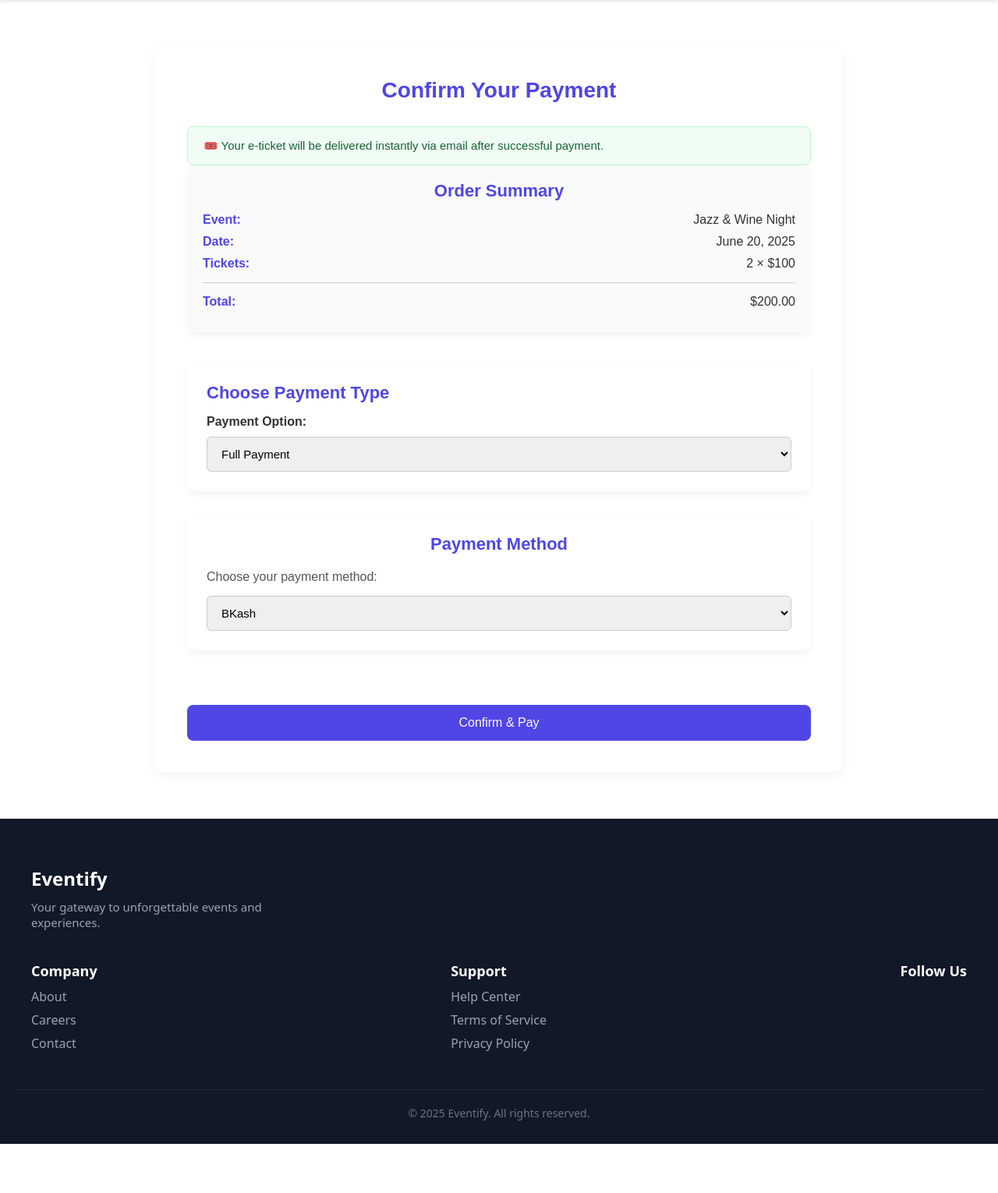
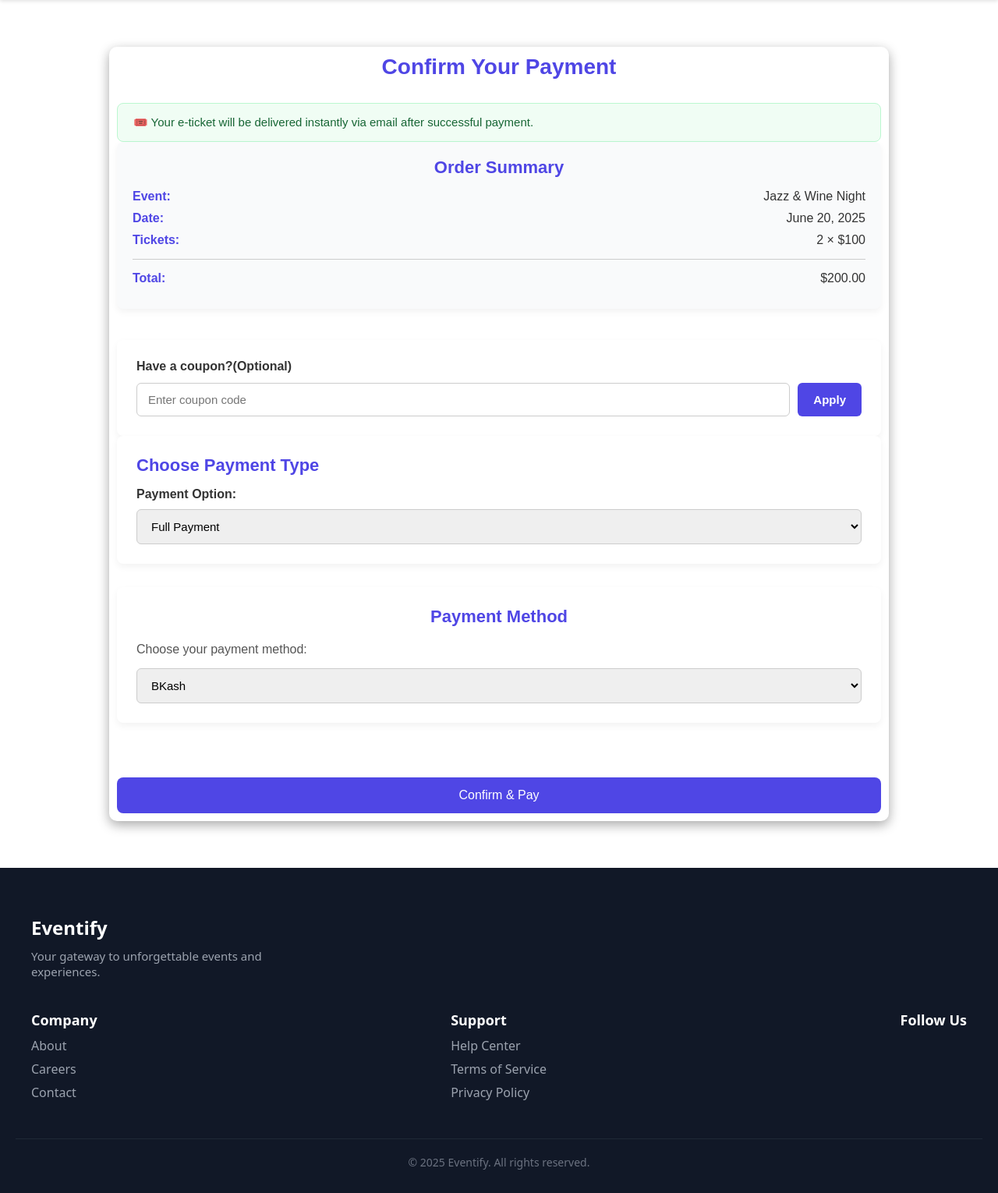
Before and after one commit to Zihan231/Event-Booking, a PHP site: page /View/Payment.html in a window 1280 px wide. Shown: the part 72-1602 px from the top of the page at 78% size. Before the commit the page ends 1539 px from the top, so only its background shows below. Run offline with PHP 8.4, Linux system fonts and the light colour scheme.

Commit message:
Payment fixed & cuopon feature added to the payment page

```diff
--- a/Asset/CSS/Style_Payment.css
+++ b/Asset/CSS/Style_Payment.css
@@ -167,13 +167,18 @@ nav {
 
 /* Main Payment Section */
 main.payment-section {
-  max-width: 800px;
+  max-width: 1000px;
   margin: 60px auto;
-  padding: 40px;
+  padding: 0px;
   background-color: #ffffff;
   box-shadow: 0 4px 15px rgba(0, 0, 0, 0.05);
   border-radius: 10px;
   font-family: sans-serif;
+}
+.container {
+  box-shadow: 0 5px 15px rgba(0, 0, 0, 0.3);
+  border-radius: 10px;
+  padding: 10px;
 }
 
 main.payment-section h2 {
@@ -221,6 +226,74 @@ main.payment-section h2 {
   border: none;
   border-top: 1px solid #ccc;
 }
+/* Cuopon Section Starts */
+/* Coupon Section Starts */
+.coupon-section {
+  background-color: #ffffff;
+  padding: 25px;
+  margin-top: 30px;
+  border-radius: 8px;
+  box-shadow: 0 4px 10px rgba(0, 0, 0, 0.05);
+  font-family: sans-serif;
+}
+
+.coupon-section label {
+  font-size: 16px;
+  font-weight: 600;
+  color: #333;
+  display: block;
+  margin-bottom: 12px;
+}
+
+.coupon-input-group {
+  display: flex;
+  gap: 10px;
+  flex-wrap: wrap;
+}
+
+.coupon-section input {
+  flex: 1;
+  padding: 12px 14px;
+  border: 1px solid #ccc;
+  border-radius: 6px;
+  font-size: 15px;
+  min-width: 180px;
+}
+
+.coupon-section button {
+  background-color: #4f46e5;
+  color: white;
+  padding: 12px 20px;
+  border: none;
+  border-radius: 6px;
+  font-size: 15px;
+  font-weight: 600;
+  cursor: pointer;
+  transition: background-color 0.3s ease;
+  white-space: nowrap;
+}
+
+.coupon-section button:hover {
+  background-color: #4338ca;
+}
+
+.coupon-message {
+  font-size: 14px;
+  font-weight: 500;
+  color: #4f46e5;
+  margin-top: 10px;
+  display: none;
+}
+
+.updated-total {
+  margin-top: 15px;
+  font-size: 17px;
+  color: #1f2937;
+  font-weight: 600;
+}
+/* Coupon Section Ends */
+
+
 /* Payment Type Dropdown */
 .payment-type {
   margin-bottom: 30px;
--- a/Asset/js/Payment.js
+++ b/Asset/js/Payment.js
@@ -10,14 +10,15 @@ document
     }
   });
 
-ocument
-  .getElementById("payNowBtn")
-  .addEventListener("click", function (e) {
+document.getElementById("payNowBtn").addEventListener("click", function (e) {
   const selected = document.getElementById("paymentChoice").value;
   const partialAmount = document.getElementById("partialAmount").value;
   const errorMsg = document.getElementById("partialError");
 
-    if (selected === "partial" && (!partialAmount || parseFloat(partialAmount) <= 0)) {
+  if (
+    selected === "partial" &&
+    (!partialAmount || parseFloat(partialAmount) <= 0)
+  ) {
     e.preventDefault(); // prevent form submission
     errorMsg.style.display = "block";
     errorMsg.textContent = "Please enter a valid partial payment amount.";
@@ -25,3 +26,22 @@ ocument
     errorMsg.style.display = "none";
   }
 });
+document.getElementById("applyCouponBtn").onclick = function () {
+  const code = document.getElementById("couponCode").value.trim();
+  const message = document.getElementById("couponMessage");
+  const total = document.querySelector(".updated-total");
+  const updatedTotal = document.getElementById("updatedTotal");
+
+  if (code === "") {
+    message.textContent = "Enter a coupon code!";
+    message.style.color = "red";
+    message.style.display = "block";
+    total.style.display = "none";
+  } else {
+    message.textContent = "Coupon applied!";
+    message.style.color = "green";
+    message.style.display = "block";
+    updatedTotal.textContent = "180.00";
+    total.style.display = "block";
+  }
+};
--- a/View/Payment.html
+++ b/View/Payment.html
@@ -51,6 +51,28 @@
 
             <li><span>Total:</span> $200.00</li>
           </ul>
+        </div>
+
+        <!-- Coupon Code Section (inside .payment-summary container, after Total) -->
+        <div class="coupon-section">
+          <label for="couponCode">Have a coupon?(Optional)</label>
+
+          <div class="coupon-input-group">
+            <input
+              type="text"
+              id="couponCode"
+              placeholder="Enter coupon code"
+            />
+            <button type="button" id="applyCouponBtn">Apply</button>
+          </div>
+
+          <p id="couponMessage" class="coupon-message">Coupon feedback</p>
+
+          <p class="updated-total" style="display: none">
+            <strong>Updated Total:</strong> $<span id="updatedTotal"
+              >200.00</span
+            >
+          </p>
         </div>
 
         <!-- Payment Type Selection -->
```
Also changed, not shown: View/EventDetails.html (+21 -24 lines). Lines whose indentation alone changed are shown as unchanged.
